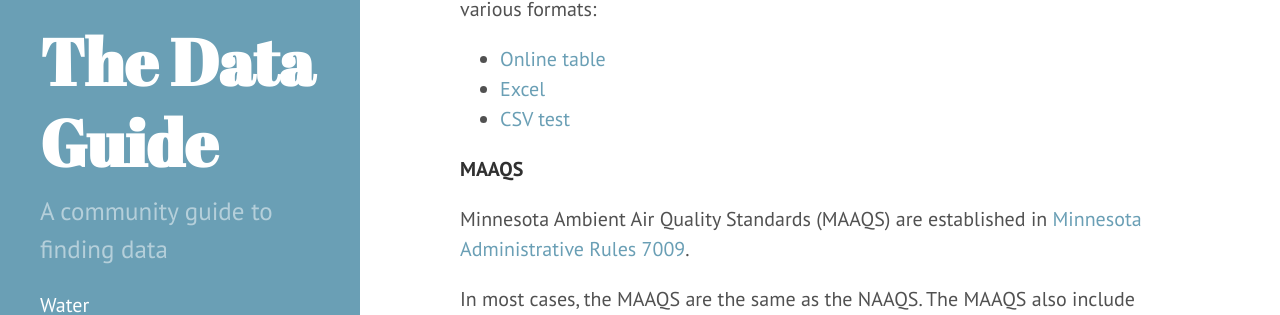
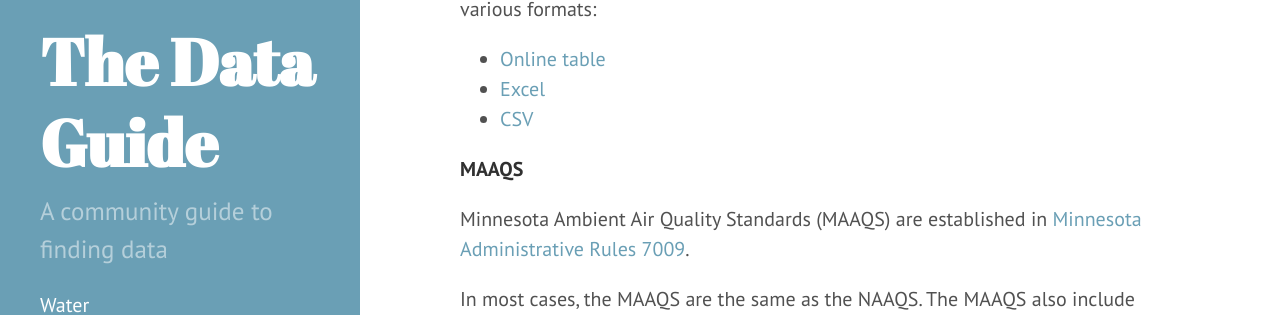
Before and after one commit to annemorris/Data-Guide-1, a Jekyll site: the page built from 07-health_standards.md, in a window 1280 px wide and 900 px high, scrolled down 862 px. Shown: the part 154-469 px from the top of the window. Built offline with Jekyll 4.4.1, drawn with Linux system fonts in a browser that asks for light colours.

Commit message:
Update 07-health_standards.md

```diff
--- a/07-health_standards.md
+++ b/07-health_standards.md
@@ -25,7 +25,7 @@ The inhalation health benchmarks used by MPCA programs are available online in v
 
 - [Online table](https://public.tableau.com/profile/mpca.data.services#!/vizhome/Airtoxicityvalues/Airtoxicityvalues)
 - [Excel](https://www.pca.state.mn.us/sites/default/files/aq9-22.xlsm)
-- [CSV test](https://raw.githubusercontent.com/MPCA-air/health-values/master/Inhalation_Health_Benchmarks(IHBs).csv)
+- [CSV](https://raw.githubusercontent.com/MPCA-air/health-values/master/Inhalation_Health_Benchmarks(IHBs).csv)
 
 
 
```
